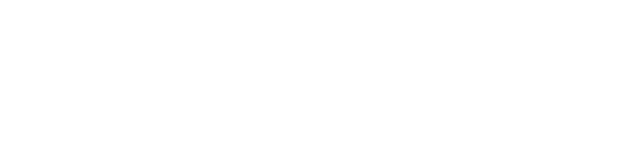
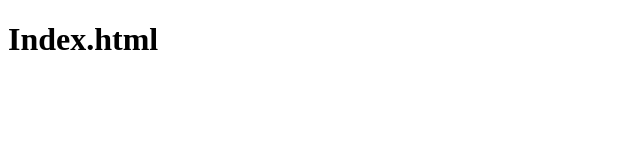
Before and after one commit to a630719654/AIPE04-04, a plain HTML site: page index.html in a window 1280 px wide. Shown: the whole page, without its empty margins (0-640 px from the left). Drawn offline with Linux system fonts and the light colour scheme.

Commit message:
修改title

```diff
--- a/index.html
+++ b/index.html
@@ -4,11 +4,12 @@
 <head>
     <meta charset="UTF-8">
     <meta name="viewport" content="width=device-width, initial-scale=1.0">
-    <title>Document</title>
+    <title>Henry</title>
 </head>
 
+
 <body>
-
+    <h1>Index.html</h1>
 </body>
 
 </html>
```
